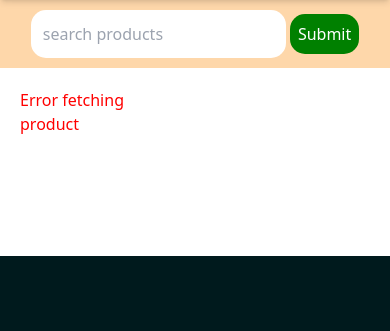
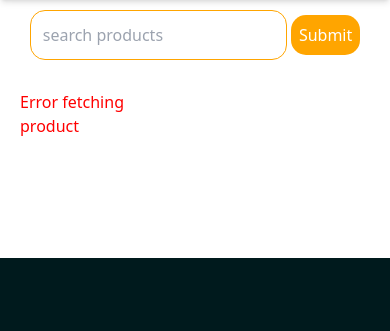
Before and after one commit to ademola1110/e-commerce, a plain HTML site: page product.html in a window 390 px wide. Shown: the part 64-395 px from the top of the page. Drawn offline with nearby package versions, Linux system fonts and the light colour scheme; no server answers.

Commit message:
adjustment

```diff
--- a/product.html
+++ b/product.html
@@ -159,7 +159,7 @@
     </nav>
 
     <!-- search option for small screens -->
-    <form id="searchForm" class="md:hidden bg-orange-200 text-center py-[10px]">
+    <form id="searchForm" class="md:hidden text-center py-[10px]">
       <input
         type="text"
         id="search"
@@ -170,13 +170,14 @@
           border: none;
           background-color: white;
           color: black;
+          border: 1px solid orange;
         "
       />
       <input
         type="submit"
         style="
           padding: 8px;
-          background-color: green;
+          background-color: orange;
           color: white;
           border-radius: 15px;
           border: none;
```
